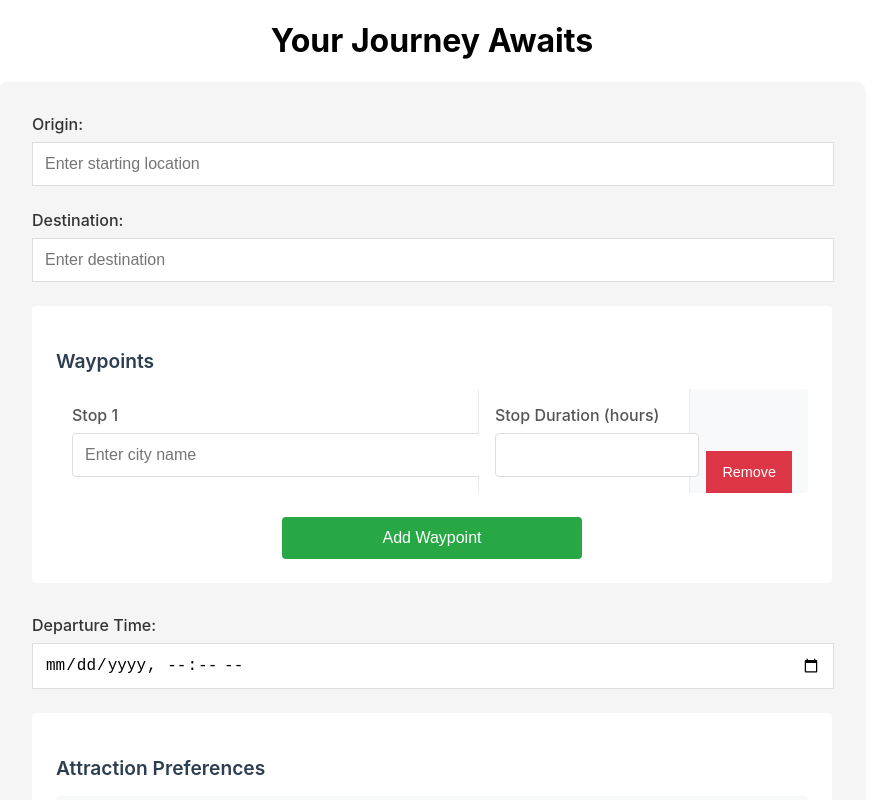
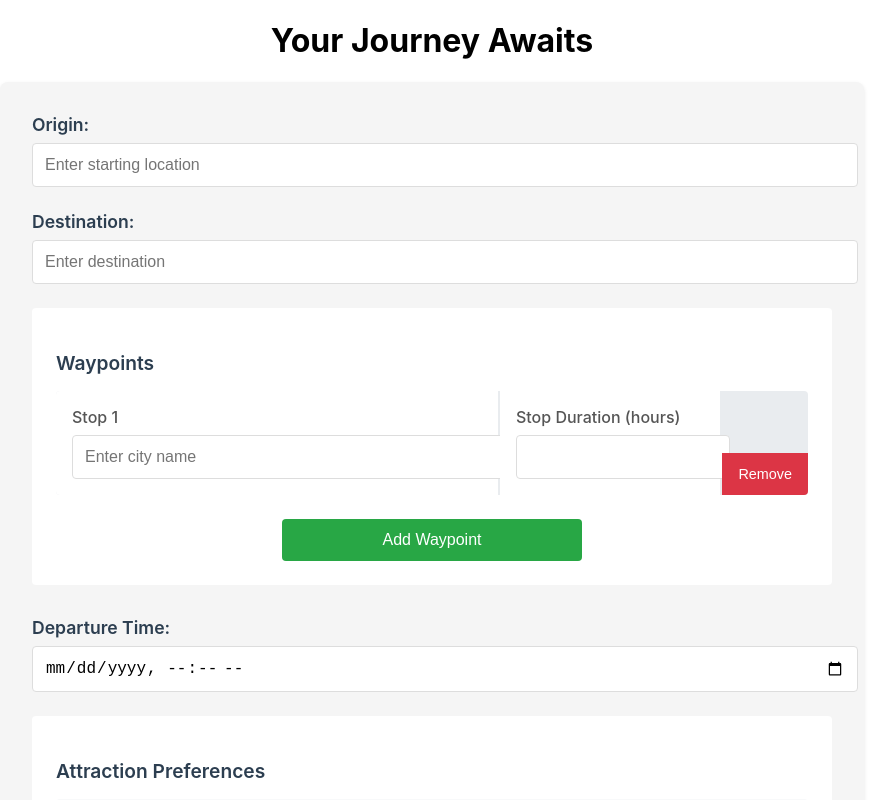
Before and after one commit to SMinTexas/AIAgents, a React (Create React App) app in the folder frontend/: page / in a window 1280 px wide. Shown: the top 800 px of the page, without its empty margins (208-1097 px from the left). Built offline with nearby package versions, Linux system fonts and the light colour scheme.

Commit message:
Update styling to TripPlannerForm

```diff
--- a/frontend/src/components/TripPlannerForm.css
+++ b/frontend/src/components/TripPlannerForm.css
@@ -11,7 +11,6 @@
     text-align: center;
 }
 
-
 .form-group {
     margin-bottom: 1.5rem;
 }
@@ -19,15 +18,18 @@
 .form-group label {
     display: block;
     margin-bottom: 0.5rem;
-    font-weight: 500;
-    color: #333;
+    font-weight: 600;
+    color: #2c3e50;
+    font-size: 1.1rem;
 }
 
 .form-group input {
-    width: 97%;
+    width: 100%;
     padding: 0.75rem;
     font-size: 1rem;
     border: 1px solid #ddd;
+    border-radius: 4px;
+    background-color: white;
 }
 
 .form-group input:focus {
@@ -54,10 +56,10 @@
 .waypoint-group {
     display: grid;
     grid-template-columns: 2fr 1fr auto;
-    gap: 0;
+    gap: 1px;
     align-items: stretch;
     margin-bottom: 1.5rem;
-    background-color: #f8f9fa;
+    background-color: #e9ecef;
     border-radius: 4px;
     overflow: hidden;
 }
@@ -69,8 +71,15 @@
     gap: 0.5rem;
     padding: 1rem;
     background-color: white;
+    height: 100%;
+}
+
+.waypoint-input-group {
     border-right: 1px solid #e9ecef;
-    height: 100%;
+}
+
+.duration-input-group {
+    border-right: 1px solid #e9ecef;
 }
 
 .waypoint-input-group:last-child,
@@ -104,7 +113,8 @@
     min-width: 80px;
     height: 42px;
     align-self: flex-end;
-    margin: 0 1rem;
+    margin: 0;
+    border-radius: 0;
 }
 
 .remove-waypoint-btn:hover {
@@ -185,7 +195,7 @@
     align-items: center;
     justify-content: center;
     margin: 1rem 0;
-    color: #666;
+    color: #393636;
 }
 
 .loading-spinner {
```
